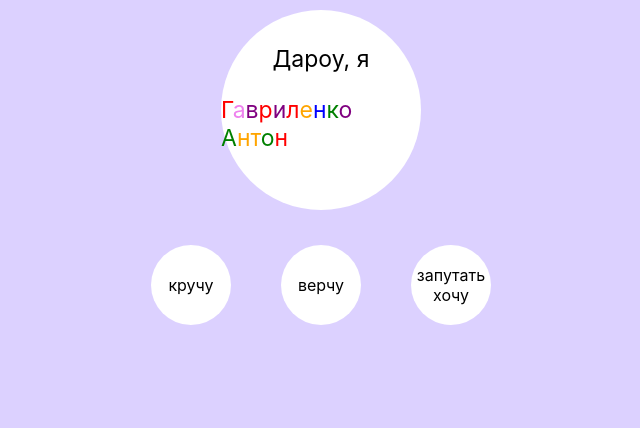
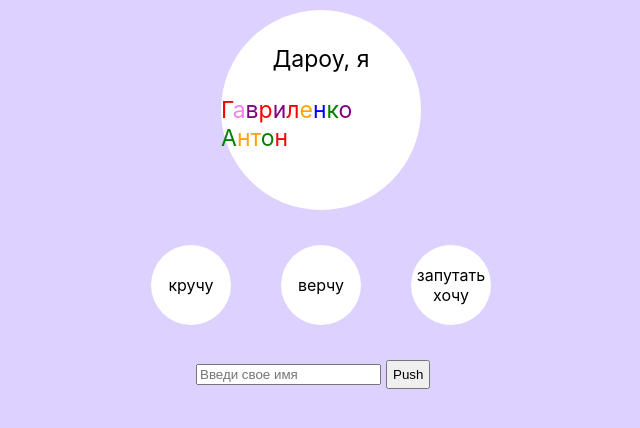
Before and after one commit to gavrilenkoanton/my_simple_project_with_TS, a React (Create React App) app: page / in a window 1280 px wide. Shown: the top 428 px of the page, without its empty margins (319-959 px from the left). Built offline with nearby package versions, Linux system fonts and the light colour scheme.

Commit message:
add component ListOfFriends.tsx add logic of render

```diff
--- a/src/App.tsx
+++ b/src/App.tsx
@@ -2,6 +2,7 @@ import React from 'react';
 import styles from './App.module.css';
 import MySkills from "./MySkills/MySkills";
 import MyName from "./MyName/MyName";
+import Hello from "./HelloComponent/Hello";
 
 interface IProps {
     mySkills: Array<object>
@@ -13,6 +14,7 @@ function App(props: IProps) {
     <div className={styles.App}>
         <MyName />
         <MySkills blabla={props.mySkills}/>
+        <Hello />
     </div>
   );
 }
--- a/src/HelloComponent/Hello.module.css
+++ b/src/HelloComponent/Hello.module.css
@@ -0,0 +1,14 @@
+.wrapper {
+
+    width: 250px;
+    margin: 5px;
+    padding: 5px;
+}
+.wrapper span{width: 15px;
+    margin: 5px;
+}
+
+.wrapper button{
+    margin-left: 5px;
+    padding: 5px
+}
--- a/src/HelloComponent/Hello.tsx
+++ b/src/HelloComponent/Hello.tsx
@@ -1,11 +1,39 @@
 import React from 'react';
 import styles from './Hello.module.css';
+import ListOfFriends from "./ListOfFriends/ListOfFriends";
 
-class Hello extends React.Component {
+interface IProps {
+
+}
+
+class Hello extends React.Component<IProps> {
+    titleRef = React.createRef<HTMLInputElement>();
+    state = {
+        names: []
+    };
+    onButtonClick = () => {
+        let inputValue: string = this.titleRef.current ? this.titleRef.current.value : '';
+        if(this.titleRef.current)  this.titleRef.current.value = '';
+        alert("Дароу, "+inputValue)
+        let newName: object = {name: inputValue};
+        let newMas = [newName, ...this.state.names];
+        this.setState({names: newMas});
+
+    };
+
 
     render = () => {
+
+        let writeMyFriends = this.state.names.map((i:any, index:number)=>{
+            return <div>К нам присоединился: <ListOfFriends name={i.name} key={index}/></div>
+        });
+
         return (
-            <div>
+            <div className={styles.wrapper}>
+                <input type="text" placeholder="Введи свое имя" ref={this.titleRef}/>
+                <button onClick={this.onButtonClick}>Push</button>
+                {writeMyFriends}
+
 
             </div>
         );
--- /dev/null
+++ b/src/HelloComponent/ListOfFriends/ListOfFriends.tsx
@@ -0,0 +1,19 @@
+import React from 'react';
+import styles from './ListOfFriends.module.css';
+
+interface IProps {
+name: string
+}
+
+class ListOfFriends extends React.Component<IProps> {
+
+    render = () => {
+        return (
+            <span>
+                {this.props.name}
+            </span>
+        );
+    }
+}
+
+export default ListOfFriends;
```
Also changed, not shown: src/HelloComponent/ListOfFriends/ListOfFriends.module.css (added).
